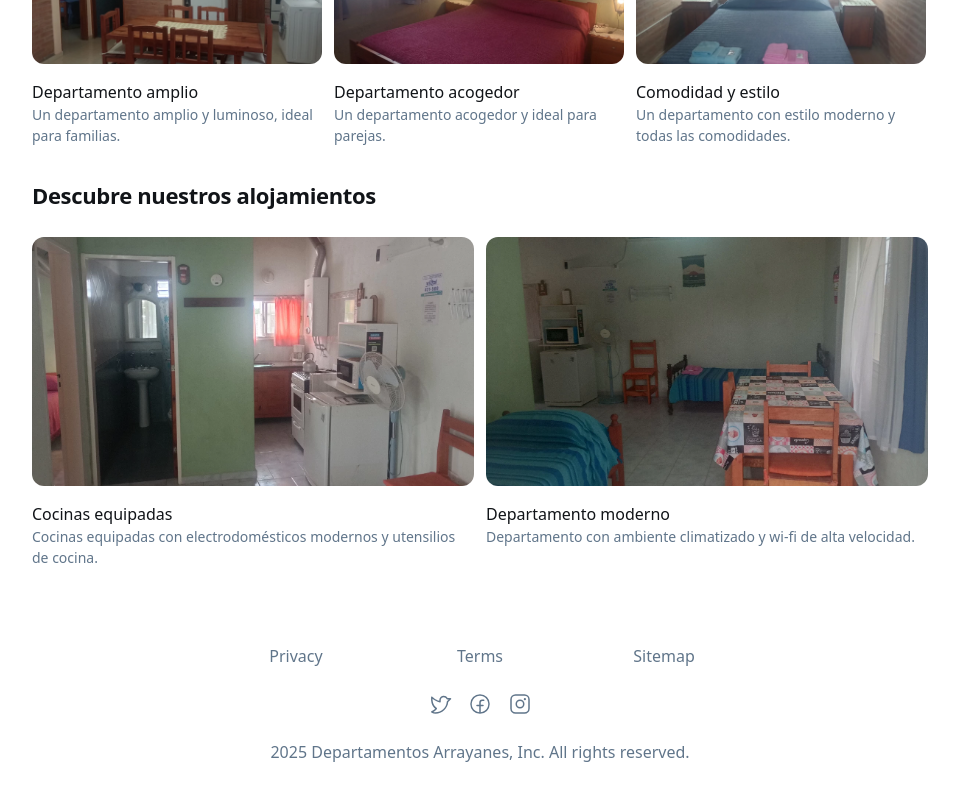
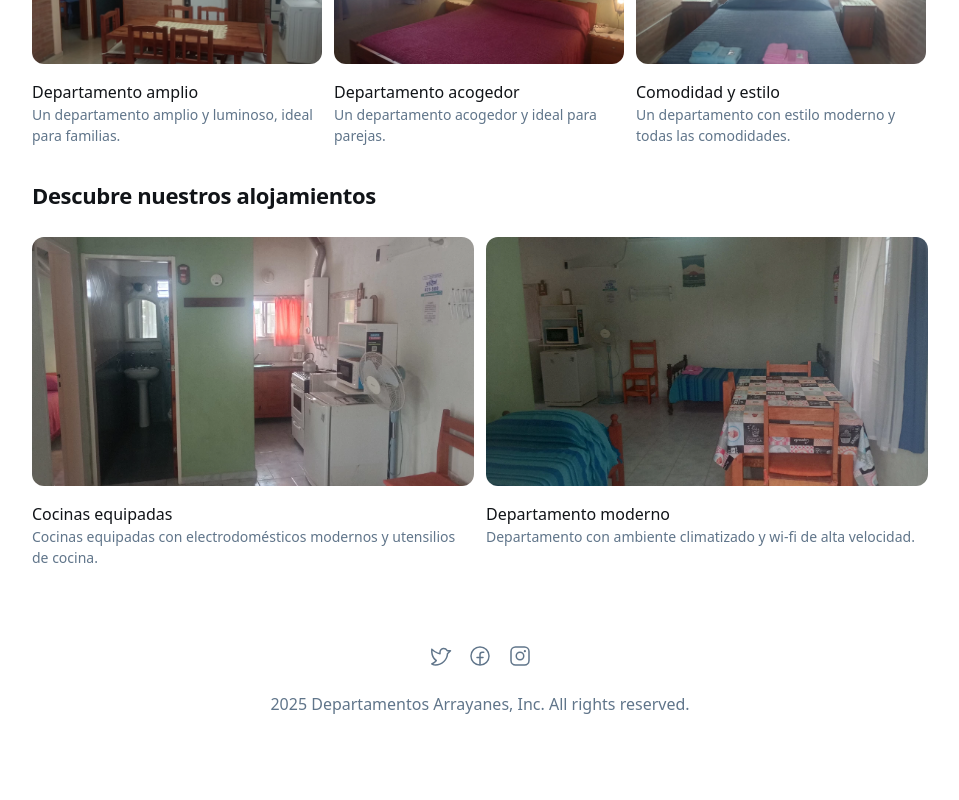
Before and after one commit to nspinettojung/ArrayanesWeb-v3, an Angular app: page / in a window 1280 px wide. Shown: the part 772-1572 px from the top of the page, without its empty margins (160-1119 px from the left). After the commit the page ends 1528 px from the top, so only its background shows below. Built offline with nearby package versions, Linux system fonts and the light colour scheme.

Commit message:
cambio footer

```diff
--- a/src/app/shared/footer/footer.html
+++ b/src/app/shared/footer/footer.html
@@ -1,25 +1,7 @@
 <footer class="mt-auto flex justify-center">
   <div class="flex max-w-[960px] flex-1 flex-col">
     <footer class="flex flex-col gap-6 px-5 py-10 text-center @container">
-      <div
-        class="flex flex-wrap items-center justify-center gap-6 @[480px]:flex-row @[480px]:justify-around"
-      >
-        <a
-          class="text-[#60758a] text-base font-normal leading-normal min-w-40 select-none"
-          href="#"
-          >Privacy</a
-        >
-        <a
-          class="text-[#60758a] text-base font-normal leading-normal min-w-40 select-none"
-          href="#"
-          >Terms</a
-        >
-        <a
-          class="text-[#60758a] text-base font-normal leading-normal min-w-40 select-none"
-          href="#"
-          >Sitemap</a
-        >
-      </div>
+
       <div class="flex flex-wrap justify-center gap-4">
         <a href="#">
           <div
--- a/src/index.html
+++ b/src/index.html
@@ -2,7 +2,7 @@
 <html lang="en">
   <head>
     <meta charset="utf-8" />
-    <title>ArrayanesWebV3</title>
+    <title>Arrayanes</title>
     <base href="/" />
     <meta name="viewport" content="width=device-width, initial-scale=1" />
     <link rel="icon" type="image/x-icon" href="favicon.ico" />
```
